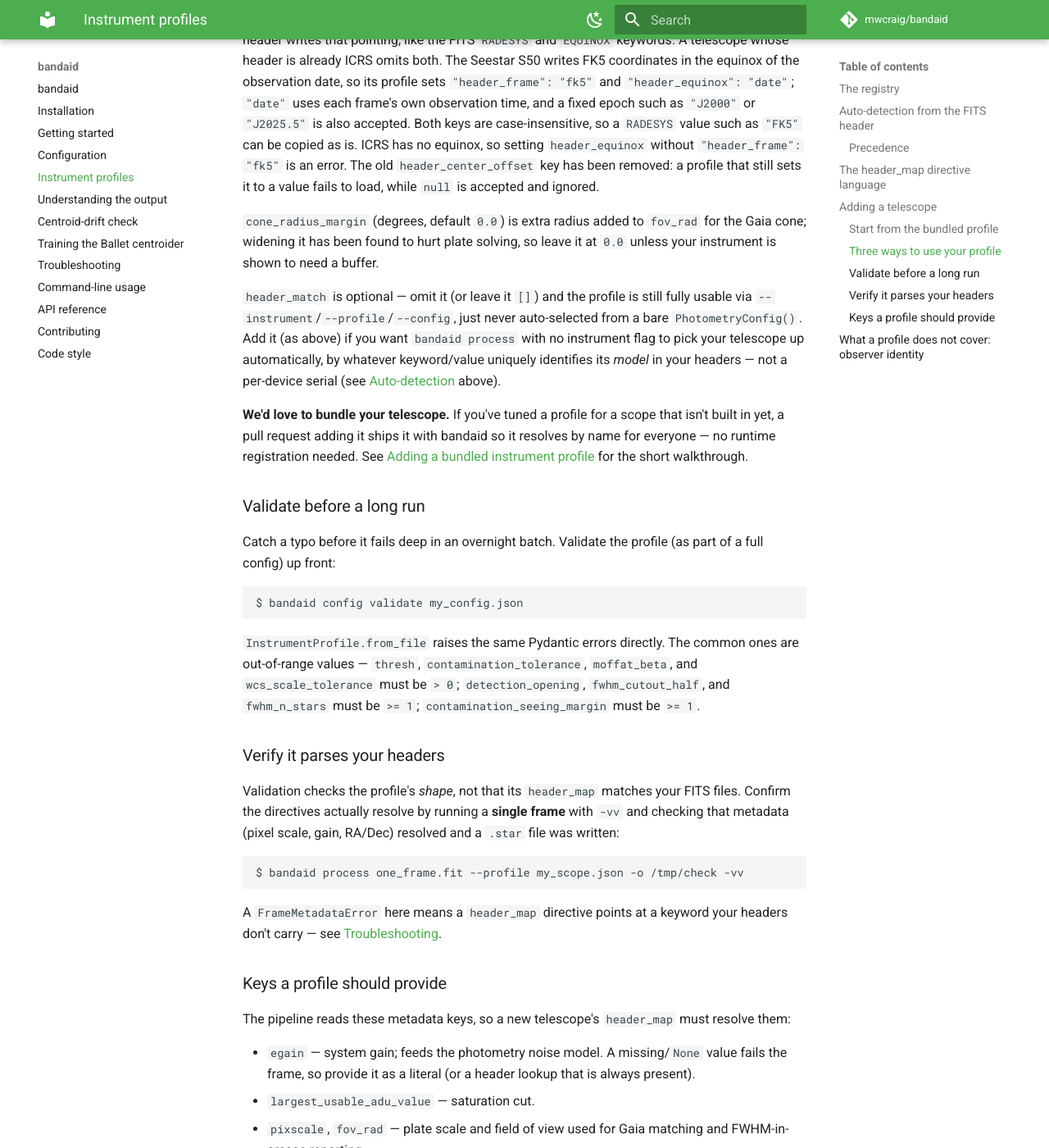
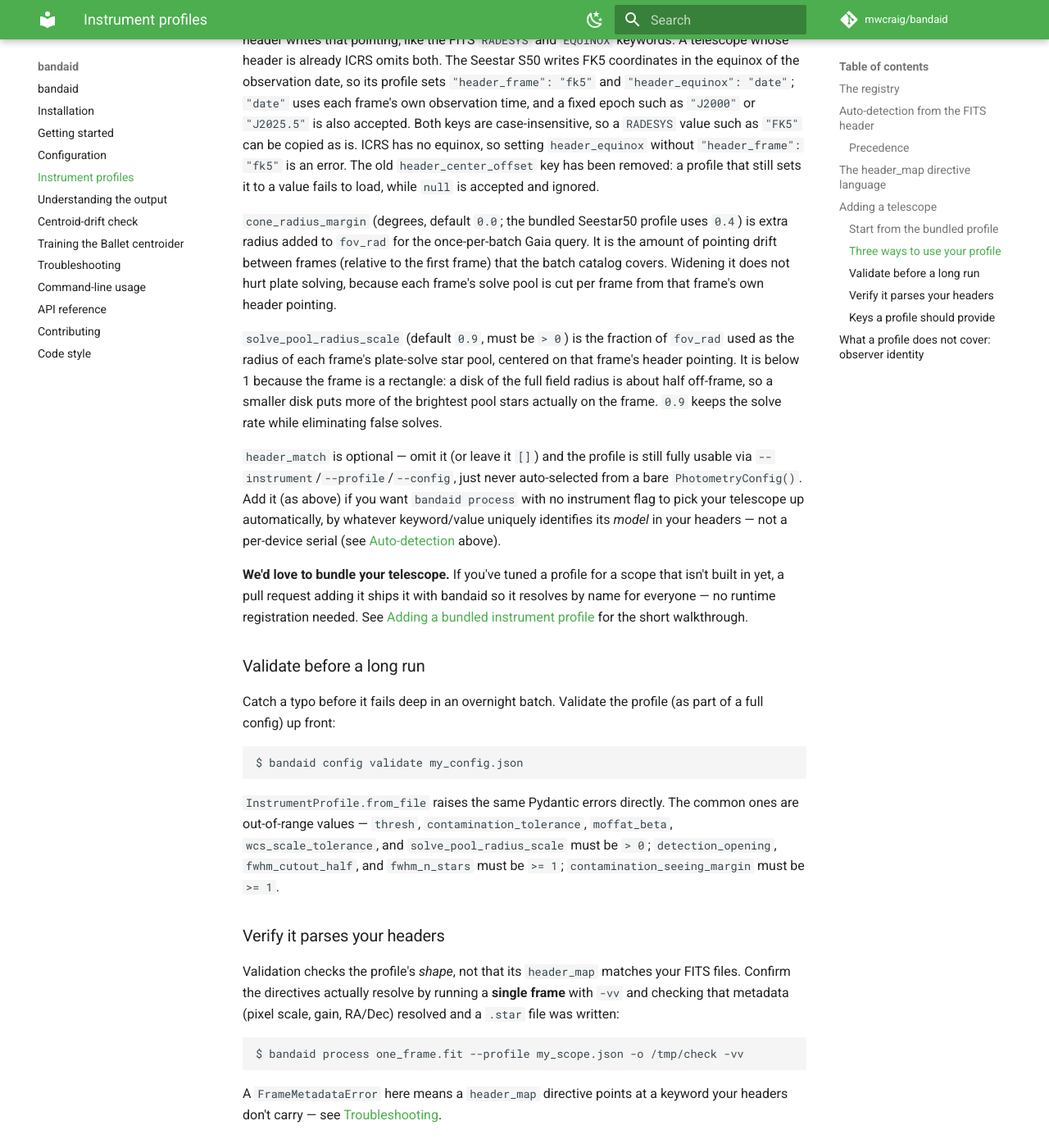
Before and after one commit to mwcraig/bandaid, an MkDocs documentation site: the page built from docs/instrument_profiles.md, in a window 1280 px wide and 1400 px high, scrolled down 5499 px. Shown: the whole window at 82% size. Built offline with MkDocs 1.6.1 and Material for MkDocs 9.7.7, drawn with Linux system fonts in a browser that asks for light colours; comment, search, counter and statistics services are not loaded; some of the changed text lies outside the part shown.

Commit message:
Add solve_pool_radius_scale and gaia_row_limit; widen the Seestar50 Gaia cone
cone_radius_margin now means the pointing drift the batch catalog covers
(Seestar50 profile 0.4, class default 0.0). solve_pool_radius_scale sets
each frame's plate-solve pool radius as a fraction of fov_rad, and
gaia_row_limit is the base row limit for the Gaia query.

Claude-Session: https://claude.ai/code/session_01QXNDWfXSCg3K8eH1ZPsQgm

```diff
--- a/docs/instrument_profiles.md
+++ b/docs/instrument_profiles.md
@@ -7,8 +7,9 @@ the two telescope-specific things the pipeline needs:
     `fwhm_cutout_half`, `fwhm_n_stars`, `contamination_tolerance`, `moffat_beta`,
     `contamination_seeing_margin`, `wcs_scale_tolerance`), and
 - the **field-center** settings (`header_frame`, `header_equinox`,
-    `cone_radius_margin`), which say what coordinate frame the header pointing is
-    written in and how wide the Gaia cone is, and
+    `cone_radius_margin`, `solve_pool_radius_scale`), which say what coordinate
+    frame the header pointing is written in, how wide the Gaia cone is, and how
+    large each frame's plate-solve star pool is, and
 - the **header map** — a small mapping that tells the pipeline how to read that
     telescope's per-frame FITS headers into the metadata it needs.
 
@@ -266,9 +267,18 @@ copied as is. ICRS has no equinox, so setting `header_equinox` without
 been removed: a profile that still sets it to a value fails to load, while
 `null` is accepted and ignored.
 
-`cone_radius_margin` (degrees, default `0.0`) is extra radius added to
-`fov_rad` for the Gaia cone; widening it has been found to hurt plate solving,
-so leave it at `0.0` unless your instrument is shown to need a buffer.
+`cone_radius_margin` (degrees, default `0.0`; the bundled Seestar50 profile uses
+`0.4`) is extra radius added to `fov_rad` for the once-per-batch Gaia query. It is
+the amount of pointing drift between frames (relative to the first frame) that the
+batch catalog covers. Widening it does not hurt plate solving, because each
+frame's solve pool is cut per frame from that frame's own header pointing.
+
+`solve_pool_radius_scale` (default `0.9`, must be `> 0`) is the fraction of
+`fov_rad` used as the radius of each frame's plate-solve star pool, centered on
+that frame's header pointing. It is below 1 because the frame is a rectangle: a
+disk of the full field radius is about half off-frame, so a smaller disk puts more
+of the brightest pool stars actually on the frame. `0.9` keeps the solve rate
+while eliminating false solves.
 
 `header_match` is optional — omit it (or leave it `[]`) and the profile is
 still fully usable via `--instrument`/`--profile`/`--config`, just never
@@ -295,7 +305,8 @@ $ bandaid config validate my_config.json
 
 `InstrumentProfile.from_file` raises the same Pydantic errors directly. The common
 ones are out-of-range values — `thresh`, `contamination_tolerance`,
-`moffat_beta`, and `wcs_scale_tolerance` must be `> 0`; `detection_opening`,
+`moffat_beta`, `wcs_scale_tolerance`, and `solve_pool_radius_scale` must be
+`> 0`; `detection_opening`,
 `fwhm_cutout_half`, and `fwhm_n_stars` must be `>= 1`;
 `contamination_seeing_margin` must be `>= 1`.
 
```
Also changed, not shown: docs/configuration.md (+25 -23 lines), 4 other files.
